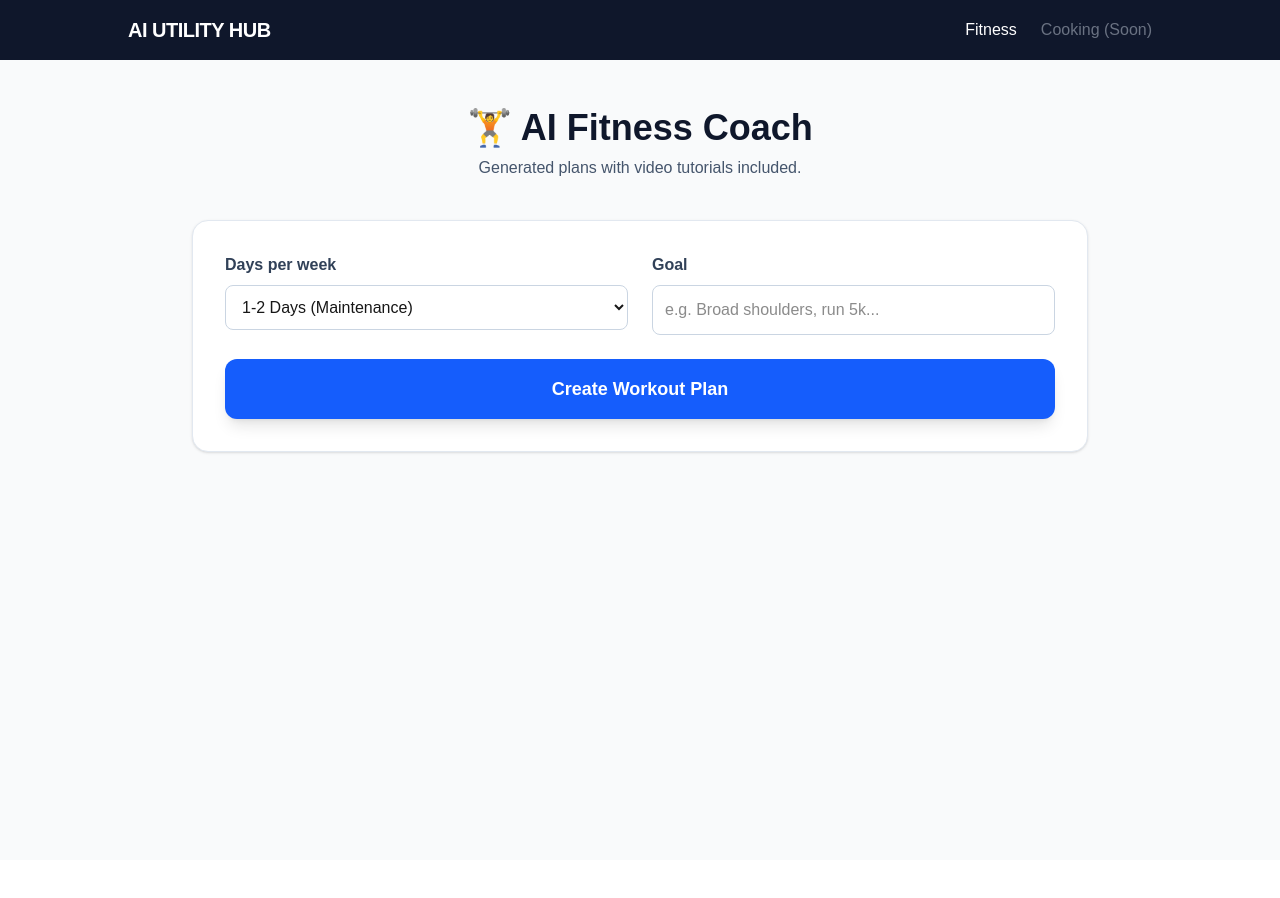
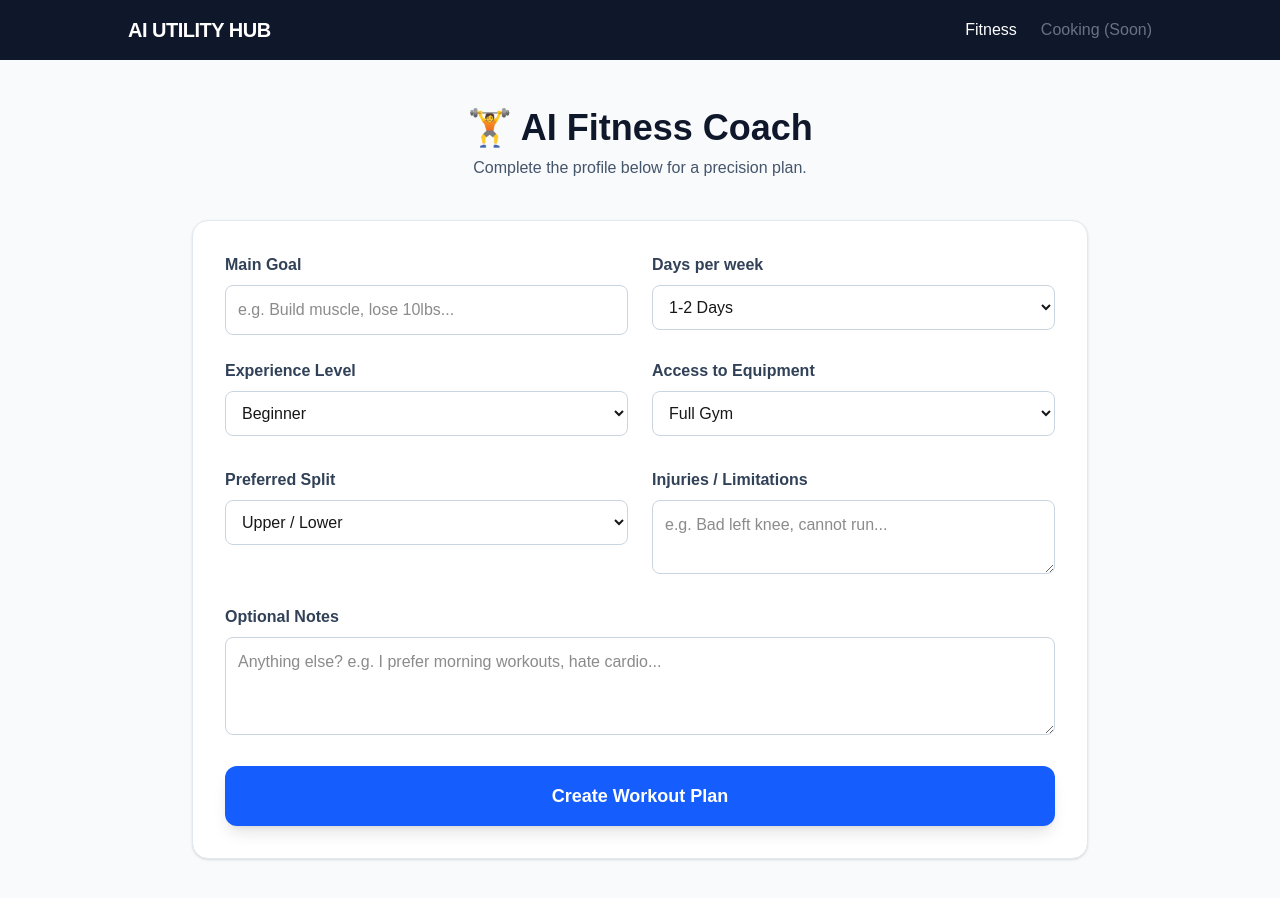
Before and after one commit to rkgovat/AI-Utility-Hub, a Next.js app: page /fitness in a window 1280 px wide. Shown: the top 898 px of the page. Before the commit the page ends 860 px from the top, so only its background shows below. Built offline with nearby package versions, Linux system fonts and the light colour scheme.

Commit message:
added more fitness fields

```diff
--- a/src/app/api/generate/route.js
+++ b/src/app/api/generate/route.js
@@ -8,15 +8,23 @@ export async function POST(req) {
   try {
     // 1. Get the data sent from your frontend form
     const body = await req.json();
-    const { frequency, goal, type } = body;
+    // Destructure all the new fields
+    const { frequency, goal, type, experience, equipment, injuries, split, notes } = body;
 
     // 2. MODULAR LOGIC: Decide which "Persona" to use
     let systemPrompt = "";
 
     if (type === 'fitness') {
-      systemPrompt = `You are an elite fitness coach. Create a highly personalized
-      workout plan for a user who wants to work out ${frequency} days a week.
-      Their main goal is: ${goal}.
+      systemPrompt = `You are an elite fitness coach. Create a personalized workout plan.
+
+      USER PROFILE:
+      - Frequency: ${frequency} days/week
+      - Goal: ${goal}
+      - Experience Level: ${experience}
+      - Equipment Access: ${equipment}
+      - Injuries/Limitations: ${injuries || "None"}
+      - Preferred Split: ${split}
+      - Additional Notes: ${notes || "None"}
 
       IMPORTANT FORMATTING RULES:
       1. Use bold headers for days (e.g., **Day 1: Upper Body**).
@@ -38,14 +46,6 @@ export async function POST(req) {
 
   } catch (error) {
     console.error("API Error:", error);
-
-    // Check if it's a Quota/429 error
-    if (error.status === 429) {
-        return NextResponse.json({
-            error: "The AI is currently 'resting' due to high demand. Please try again in 30 seconds!"
-        }, { status: 429 });
-    }
-
     return NextResponse.json({ error: "Something went wrong." }, { status: 500 });
   }
 }
--- a/src/app/fitness/page.js
+++ b/src/app/fitness/page.js
@@ -4,17 +4,28 @@ import ReactMarkdown from 'react-markdown';
 import remarkGfm from 'remark-gfm';
 
 export default function FitnessPage() {
-  const [formData, setFormData] = useState({ frequency: '3-4', goal: '' });
+  // 1. EXPANDED STATE
+  const [formData, setFormData] = useState({
+    frequency: '3-4',
+    goal: '',
+    // New Fields
+    experience: 'Beginner',
+    experience_custom: '',
+    equipment: 'Full Gym',
+    equipment_custom: '',
+    injuries: '',
+    split: 'Upper/Lower',
+    split_custom: '',
+    notes: ''
+  });
+
   const [response, setResponse] = useState("");
   const [loading, setLoading] = useState(false);
   const [history, setHistory] = useState([]);
 
-  // 1. Load History on Startup
   useEffect(() => {
     const saved = localStorage.getItem('fitness_history');
-    if (saved) {
-      setHistory(JSON.parse(saved));
-    }
+    if (saved) setHistory(JSON.parse(saved));
   }, []);
 
   const handleChange = (e) => {
@@ -24,29 +35,37 @@ export default function FitnessPage() {
   const handleSubmit = async (e) => {
     e.preventDefault();
     setLoading(true);
-    setResponse(""); // Clear previous result while loading
+    setResponse("");
+
+    // 2. LOGIC: Resolve "Other" fields before sending
+    // If they picked "Other", use the custom text. Otherwise, use the dropdown.
+    const finalData = {
+      frequency: formData.frequency,
+      goal: formData.goal,
+      injuries: formData.injuries,
+      notes: formData.notes,
+      experience: formData.experience === 'other' ? formData.experience_custom : formData.experience,
+      equipment: formData.equipment === 'other' ? formData.equipment_custom : formData.equipment,
+      split: formData.split === 'other' ? formData.split_custom : formData.split,
+      type: 'fitness'
+    };
 
     try {
       const res = await fetch('/api/generate', {
         method: 'POST',
         headers: { 'Content-Type': 'application/json' },
-        body: JSON.stringify({ ...formData, type: 'fitness' }),
+        body: JSON.stringify(finalData),
       });
       const data = await res.json();
 
       if (data.output) {
         setResponse(data.output);
 
-        // 2. CAPTURE TIME & DATE
         const now = new Date();
-        const timeString = now.toLocaleTimeString([], { hour: '2-digit', minute: '2-digit' }); // e.g., "10:30 AM"
-        const dateString = now.toLocaleDateString(); // e.g., "12/26/2025"
-
-        // 3. Save to History
         const newEntry = {
           id: Date.now(),
-          date: dateString,
-          time: timeString, // We save the specific time here
+          date: now.toLocaleDateString(),
+          time: now.toLocaleTimeString([], { hour: '2-digit', minute: '2-digit' }),
           goal: formData.goal,
           plan: data.output
         };
@@ -73,42 +92,130 @@ export default function FitnessPage() {
     <div className="min-h-screen bg-gray-50 p-6 md:p-12">
       <div className="max-w-4xl mx-auto">
 
-        {/* Header */}
         <div className="text-center mb-10">
           <h1 className="text-4xl font-extrabold text-slate-900 mb-2">🏋️ AI Fitness Coach</h1>
-          <p className="text-slate-600">Generated plans with video tutorials included.</p>
+          <p className="text-slate-600">Complete the profile below for a precision plan.</p>
         </div>
 
-        {/* Input Form */}
         <div className="bg-white p-8 rounded-2xl shadow-sm border border-slate-200">
           <form onSubmit={handleSubmit} className="space-y-6">
+
+            {/* ROW 1: Goal & Frequency */}
             <div className="grid grid-cols-1 md:grid-cols-2 gap-6">
               <div>
-                <label className="block font-bold text-slate-700 mb-2">Days per week</label>
-                <select
-                  name="frequency"
-                  onChange={handleChange}
-                  className="w-full p-3 border border-slate-300 rounded-lg focus:ring-2 focus:ring-blue-500 outline-none"
-                >
-                  <option value="1-2">1-2 Days (Maintenance)</option>
-                  <option value="3-4">3-4 Days (Growth)</option>
-                  <option value="5+">5+ Days (Intense)</option>
-                </select>
-              </div>
-              <div>
-                <label className="block font-bold text-slate-700 mb-2">Goal</label>
+                <label className="block font-bold text-slate-700 mb-2">Main Goal</label>
                 <input
                   type="text"
                   name="goal"
                   required
-                  placeholder="e.g. Broad shoulders, run 5k..."
+                  placeholder="e.g. Build muscle, lose 10lbs..."
                   onChange={handleChange}
+                  className="w-full p-3 border border-slate-300 rounded-lg focus:ring-2 focus:ring-blue-500 outline-none"
+                />
+              </div>
+              <div>
+                <label className="block font-bold text-slate-700 mb-2">Days per week</label>
+                <select name="frequency" onChange={handleChange} className="w-full p-3 border border-slate-300 rounded-lg">
+                  <option value="1-2">1-2 Days</option>
+                  <option value="3-4">3-4 Days</option>
+                  <option value="5+">5+ Days</option>
+                </select>
+              </div>
+            </div>
+
+            {/* ROW 2: Experience & Equipment (With Conditional "Other") */}
+            <div className="grid grid-cols-1 md:grid-cols-2 gap-6">
+
+              {/* Experience Logic */}
+              <div>
+                <label className="block font-bold text-slate-700 mb-2">Experience Level</label>
+                <select name="experience" onChange={handleChange} className="w-full p-3 border border-slate-300 rounded-lg mb-2">
+                  <option value="Beginner">Beginner</option>
+                  <option value="Intermediate">Intermediate</option>
+                  <option value="Advanced">Advanced</option>
+                  <option value="other">Other...</option>
+                </select>
+                {/* CONDITIONAL INPUT: Only shows if 'other' is selected */}
+                {formData.experience === 'other' && (
+                  <input
+                    type="text"
+                    name="experience_custom"
+                    placeholder="Describe your experience..."
+                    onChange={handleChange}
+                    className="w-full p-3 border-l-4 border-blue-500 bg-blue-50 rounded-r-lg outline-none"
+                  />
+                )}
+              </div>
+
+              {/* Equipment Logic */}
+              <div>
+                <label className="block font-bold text-slate-700 mb-2">Access to Equipment</label>
+                <select name="equipment" onChange={handleChange} className="w-full p-3 border border-slate-300 rounded-lg mb-2">
+                  <option value="Full Gym">Full Gym</option>
+                  <option value="Limited Home Gym">Limited Home Gym</option>
+                  <option value="Bodyweight Only">Bodyweight Only</option>
+                  <option value="other">Other...</option>
+                </select>
+                {formData.equipment === 'other' && (
+                  <input
+                    type="text"
+                    name="equipment_custom"
+                    placeholder="Describe your equipment..."
+                    onChange={handleChange}
+                    className="w-full p-3 border-l-4 border-blue-500 bg-blue-50 rounded-r-lg outline-none"
+                  />
+                )}
+              </div>
+            </div>
+
+            {/* ROW 3: Split & Injuries */}
+            <div className="grid grid-cols-1 md:grid-cols-2 gap-6">
+
+              {/* Split Logic */}
+              <div>
+                <label className="block font-bold text-slate-700 mb-2">Preferred Split</label>
+                <select name="split" onChange={handleChange} className="w-full p-3 border border-slate-300 rounded-lg mb-2">
+                  <option value="Upper/Lower">Upper / Lower</option>
+                  <option value="Push/Pull/Legs">Push / Pull / Legs</option>
+                  <option value="Full Body">Full Body</option>
+                  <option value="other">Other...</option>
+                </select>
+                {formData.split === 'other' && (
+                  <input
+                    type="text"
+                    name="split_custom"
+                    placeholder="Describe your preferred split..."
+                    onChange={handleChange}
+                    className="w-full p-3 border-l-4 border-blue-500 bg-blue-50 rounded-r-lg outline-none"
+                  />
+                )}
+              </div>
+
+              {/* Injuries */}
+              <div>
+                <label className="block font-bold text-slate-700 mb-2">Injuries / Limitations</label>
+                <textarea
+                  name="injuries"
+                  placeholder="e.g. Bad left knee, cannot run..."
+                  onChange={handleChange}
+                  rows="2" // Makes it slightly taller than a normal input
                   className="w-full p-3 border border-slate-300 rounded-lg focus:ring-2 focus:ring-blue-500 outline-none"
                 />
               </div>
             </div>
 
-            {/* BUTTON WITH LOADING SPINNER */}
+            {/* ROW 4: Optional Notes */}
+            <div>
+              <label className="block font-bold text-slate-700 mb-2">Optional Notes</label>
+              <textarea
+                name="notes"
+                placeholder="Anything else? e.g. I prefer morning workouts, hate cardio..."
+                onChange={handleChange}
+                rows="3"
+                className="w-full p-3 border border-slate-300 rounded-lg focus:ring-2 focus:ring-blue-500 outline-none"
+              />
+            </div>
+
             <button
               type="submit"
               disabled={loading}
@@ -127,58 +234,40 @@ export default function FitnessPage() {
           </form>
         </div>
 
-        {/* Active Result */}
+        {/* Result & History Sections (Unchanged) */}
         {response && (
           <div className="mt-8 bg-white p-8 rounded-2xl shadow-lg border-2 border-blue-100">
             <h2 className="text-2xl font-bold text-slate-900 mb-4 flex items-center">
               <span className="text-2xl mr-2">🎯</span> Your Custom Plan
             </h2>
             <div className="prose prose-slate max-w-none">
-              <ReactMarkdown
-                remarkPlugins={[remarkGfm]}
-                components={{
-                  a: ({node, ...props}) => <a {...props} className="text-blue-600 font-bold hover:underline" target="_blank" rel="noopener noreferrer" />
-                }}
-              >
+              <ReactMarkdown remarkPlugins={[remarkGfm]} components={{ a: ({node, ...props}) => <a {...props} className="text-blue-600 font-bold hover:underline" target="_blank" rel="noopener noreferrer" /> }}>
                 {response}
               </ReactMarkdown>
             </div>
           </div>
         )}
 
-        {/* History Section WITH TIME */}
         {history.length > 0 && (
           <div className="mt-16">
             <div className="flex justify-between items-end mb-6">
               <h3 className="text-2xl font-bold text-slate-800">History</h3>
-              <button
-                onClick={clearHistory}
-                className="text-sm text-red-500 hover:text-red-700 font-semibold underline"
-              >
+              <button onClick={clearHistory} className="text-sm text-red-500 hover:text-red-700 font-semibold underline">
                 Clear History
               </button>
             </div>
-
             <div className="space-y-4">
               {history.map((item) => (
                 <details key={item.id} className="group bg-white border border-slate-200 rounded-xl overflow-hidden shadow-sm hover:shadow-md transition-all">
                   <summary className="flex justify-between items-center p-5 cursor-pointer bg-slate-50 font-medium text-slate-700 group-hover:bg-slate-100">
                     <div className="flex flex-col">
-                      {/* HERE IS THE TIME AND DATE */}
-                      <span className="text-xs text-slate-500 uppercase font-bold tracking-wider">
-                        {item.date} • {item.time}
-                      </span>
+                      <span className="text-xs text-slate-500 uppercase font-bold tracking-wider">{item.date} • {item.time}</span>
                       <span className="font-bold text-slate-900 text-lg mt-1">{item.goal}</span>
                     </div>
                     <span className="text-slate-400 group-open:rotate-180 transition-transform">▼</span>
                   </summary>
                   <div className="p-6 prose prose-sm max-w-none border-t border-slate-100 bg-gray-50">
-                    <ReactMarkdown
-                      remarkPlugins={[remarkGfm]}
-                      components={{
-                        a: ({node, ...props}) => <a {...props} className="text-blue-600 hover:underline" target="_blank" rel="noopener noreferrer" />
-                      }}
-                    >
+                    <ReactMarkdown remarkPlugins={[remarkGfm]} components={{ a: ({node, ...props}) => <a {...props} className="text-blue-600 hover:underline" target="_blank" rel="noopener noreferrer" /> }}>
                       {item.plan}
                     </ReactMarkdown>
                   </div>
```
